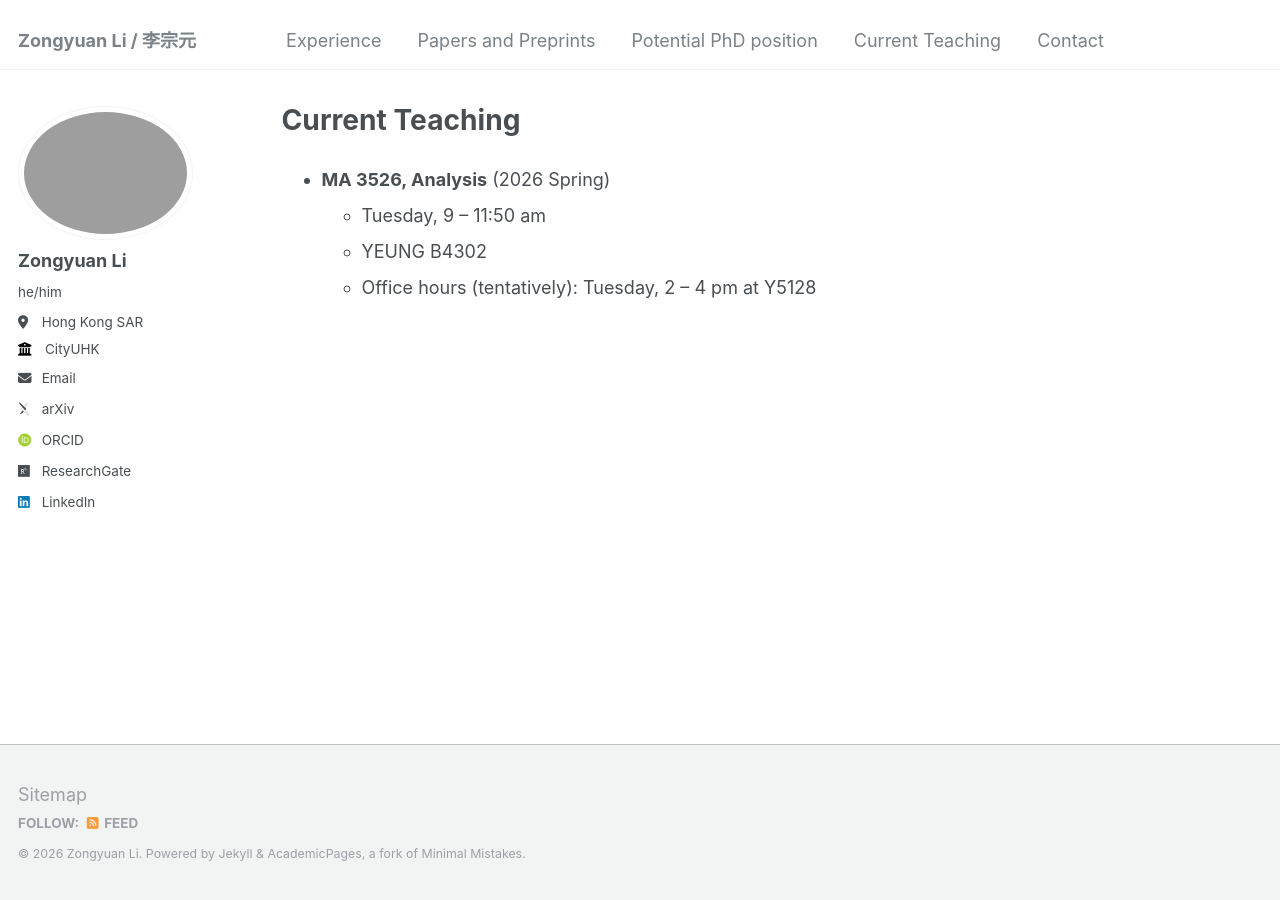
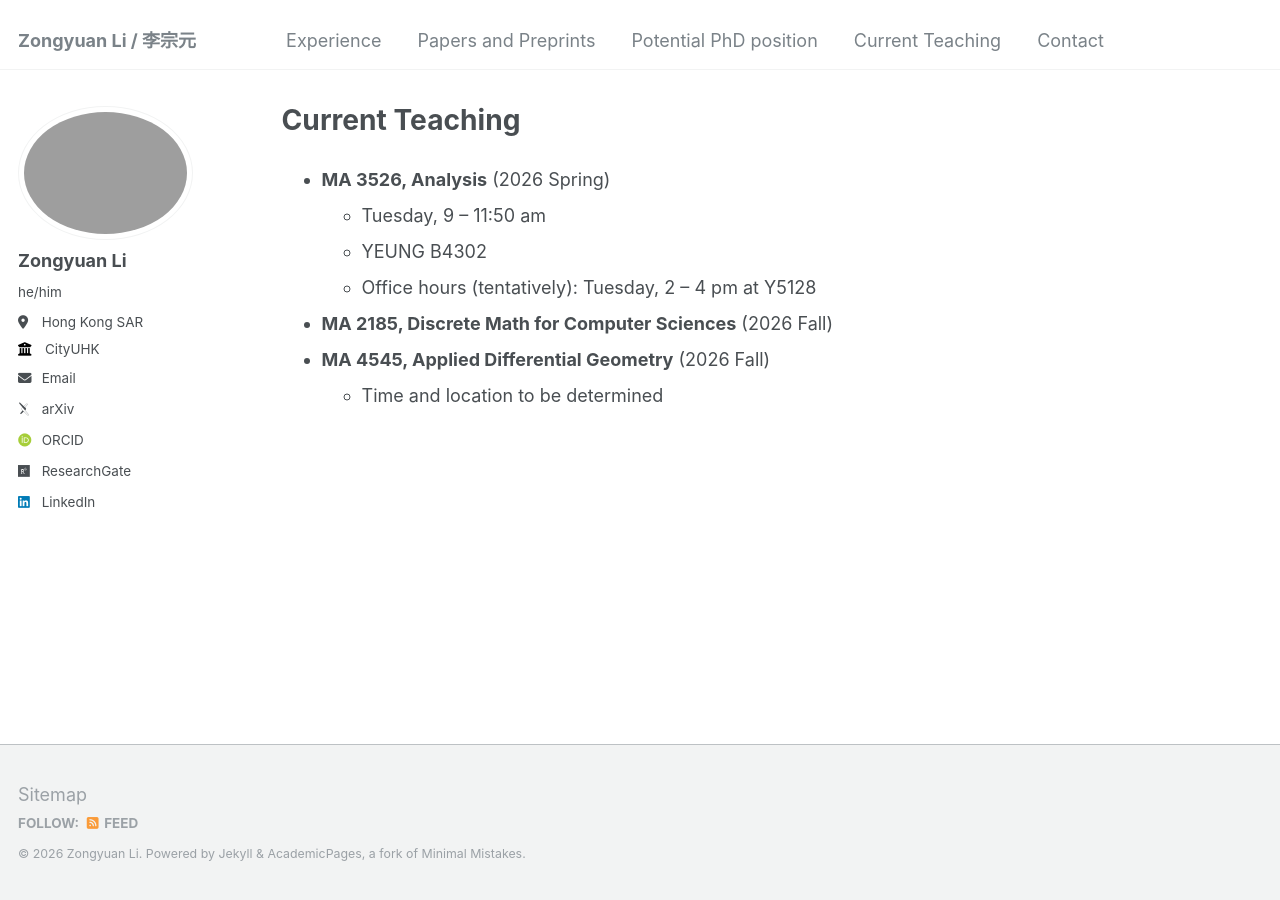
Before and after one commit to zongyuan-li/zongyuan-li.github.io, a Jekyll site: the page built from _pages/CurrentTeaching.md, in a window 1280 px wide. Built offline with Jekyll 4.4.1, drawn with Linux system fonts in a browser that asks for light colours; some web fonts are replaced.

Commit message:
Update CurrentTeaching.md

```diff
--- a/_pages/CurrentTeaching.md
+++ b/_pages/CurrentTeaching.md
@@ -14,3 +14,6 @@ redirect_from:
        * Tuesday, 9 -- 11:50 am
        * YEUNG B4302
        * Office hours (tentatively): Tuesday, 2 -- 4 pm at Y5128
+  * **MA 2185, Discrete Math for Computer Sciences** (2026 Fall)
+  * **MA 4545, Applied Differential Geometry** (2026 Fall)
+      * Time and location to be determined
```
